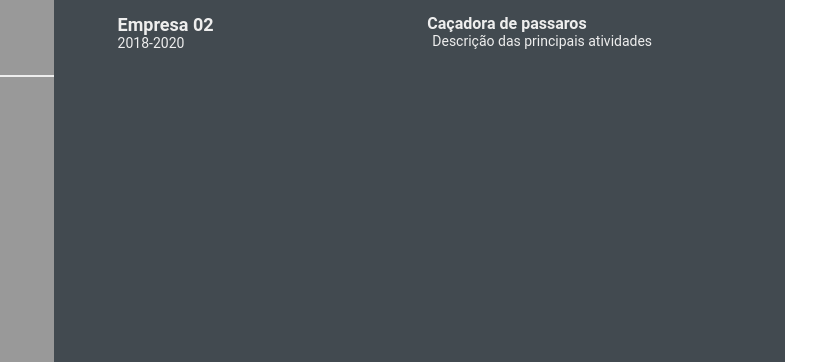
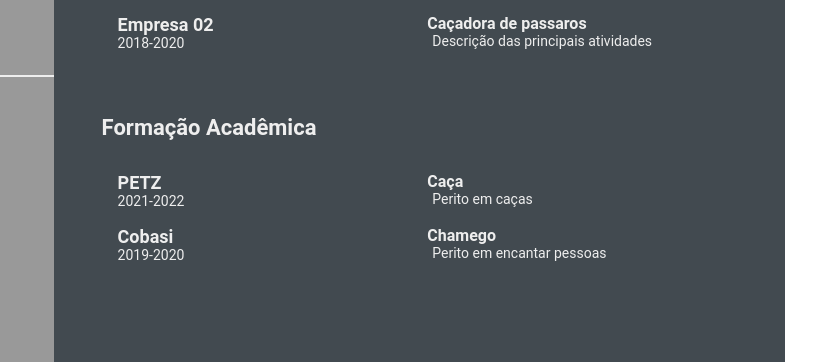
Before and after one commit to monicakkc/monicakkc.github.io, a plain HTML site: page index.html in a window 1280 px wide. Shown: the part 374-736 px from the top of the page, 367-1183 px from the left. Drawn offline with Linux system fonts and the light colour scheme.

Commit message:
Day 04 (#6)
* feature: add css e sections

* feature: add education

```diff
--- a/index.html
+++ b/index.html
@@ -72,15 +72,38 @@
                                     Descrição das principais atividades
                                 </p>
                             </div>
-
                         </div>
-
+                    </section>
+                    <section class="education-gap">
+                        <div class="right-title">Formação Acadêmica</div>
+                        <div class="education-contents">
+                            <div class="edu-left">
+                                <p class="edu-school-name">PETZ</p>
+                                <p class="edu-time-period">2021-2022</p>
+                            </div>
+                            <div class="edu-right">
+                                <p class="edu-subject">Caça</p>
+                                <p class="edu-desc">
+                                    Perito em caças
+                                </p>
+                                <br>
+                            </div>
+                            <div class="edu-left">
+                                <p class="edu-school-name">Cobasi</p>
+                                <p class="edu-time-period">2019-2020</p>
+                            </div>
+                            <div class="edu-right">
+                                <p class="edu-subject">Chamego</p>
+                                <p class="edu-desc">
+                                    Perito em encantar pessoas
+                                </p>
+                                <br>
+                            </div>
+                        </div>
                     </section>
                 </div>
-
             </section>
         </section>
     </main>
-
 </body>
 </html>
--- a/style.css
+++ b/style.css
@@ -111,6 +111,10 @@
     padding: 1rem 1rem;
 }
 
+.education-gap {
+    padding: 1rem 1rem;
+}
+
 .gap {
     padding: 1rem 2rem;
 }
@@ -131,27 +135,27 @@
 }
 
 .exp-company-name,
-.education-school-name,
+.edu-school-name,
 .awards-company-name {
     font-size: 18px;
     font-weight: bold;
 }
 
 .exp-time-period,
-.educationp-time-period,
+.edu-time-period,
 .awards-time-period {
     font-size: 14px;
 }
 
 .exp-position,
-.education-subject,
+.edu-subject,
 .awards-name {
     font-size: 16px;
     font-weight: bold;
 }
 
 .exp-desc,
-.education-desc,
+.edu-desc,
 .awards-desc {
     font-size: 14px;
     padding-left: 5px;
```
